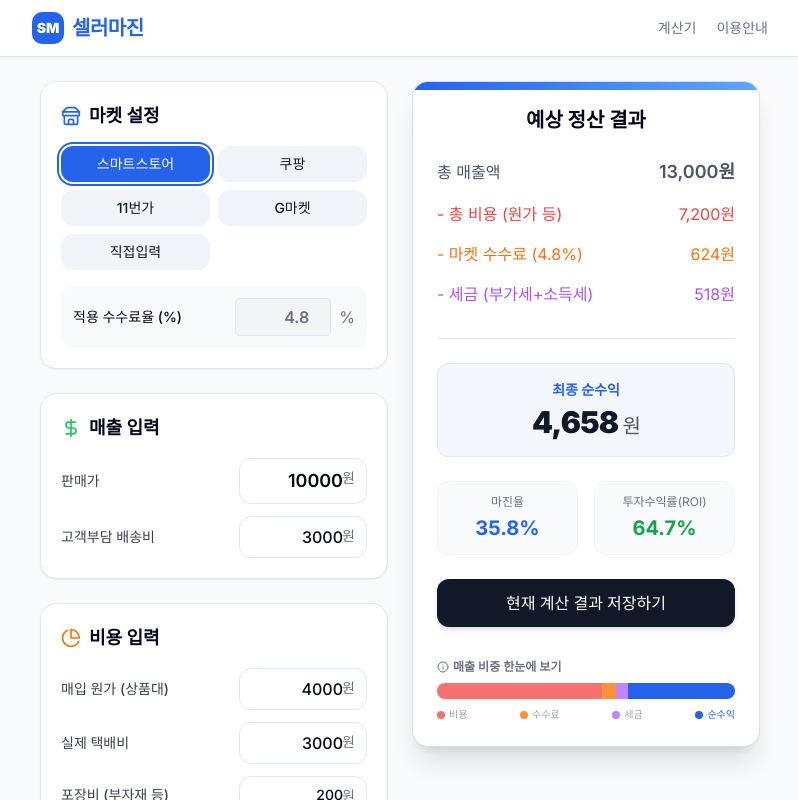
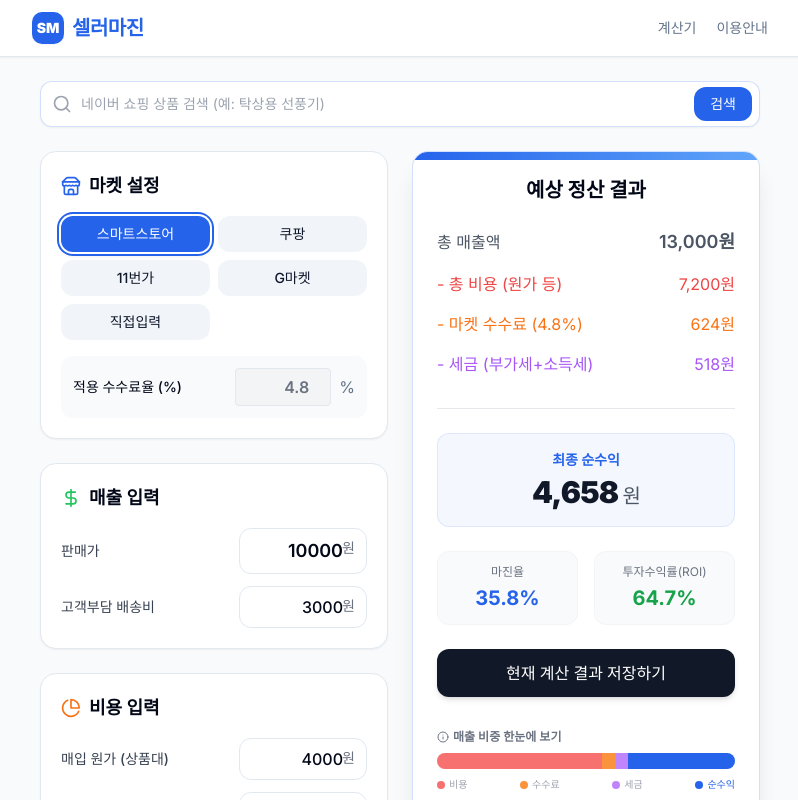
Before and after one commit to hoonzzz/seller-calc, a Next.js app: page / in a window 1280 px wide. Shown: the top 800 px of the page, without its empty margins (240-1038 px from the left). Built offline with nearby package versions, Linux system fonts and the light colour scheme.

Commit message:
feat: 네이버 쇼핑 상품 검색 및 자동 입력 기능 추가

```diff
--- /dev/null
+++ b/src/app/api/search/route.ts
@@ -0,0 +1,71 @@
+import { NextResponse } from "next/server";
+
+export async function GET(request: Request) {
+  const { searchParams } = new URL(request.url);
+  const query = searchParams.get("q");
+
+  if (!query) {
+    return NextResponse.json({ error: "Query is required" }, { status: 400 });
+  }
+
+  const clientId = process.env.NAVER_CLIENT_ID;
+  const clientSecret = process.env.NAVER_CLIENT_SECRET;
+
+  // API 키가 없으면 프론트엔드 테스트용으로 가짜(Dummy) 데이터를 내려줍니다.
+  if (!clientId || !clientSecret) {
+    console.log("⚠️ 네이버 API 키가 없습니다. 더미 데이터를 반환합니다.");
+    return NextResponse.json({
+      items: [
+        {
+          title: `<b>${query}</b> (인기상품)`,
+          link: "https://shopping.naver.com",
+          image: "https://via.placeholder.com/150?text=Product",
+          lprice: "24900",
+          hprice: "",
+          mallName: "스마트스토어",
+          productId: "dummy-1"
+        },
+        {
+          title: `[로켓] <b>${query}</b> 가성비 끝판왕`,
+          link: "https://shopping.naver.com",
+          image: "https://via.placeholder.com/150?text=Product",
+          lprice: "18900",
+          hprice: "",
+          mallName: "쿠팡",
+          productId: "dummy-2"
+        },
+        {
+          title: `도매 <b>${query}</b> 대량구매`,
+          link: "https://shopping.naver.com",
+          image: "https://via.placeholder.com/150?text=Product",
+          lprice: "12500",
+          hprice: "",
+          mallName: "도매꾹",
+          productId: "dummy-3"
+        }
+      ]
+    });
+  }
+
+  try {
+    const api_url = `https://openapi.naver.com/v1/search/shop.json?query=${encodeURIComponent(query)}&display=10`;
+
+    const response = await fetch(api_url, {
+      method: "GET",
+      headers: {
+        "X-Naver-Client-Id": clientId,
+        "X-Naver-Client-Secret": clientSecret,
+      },
+    });
+
+    if (!response.ok) {
+      throw new Error(`Naver API responded with status: ${response.status}`);
+    }
+
+    const data = await response.json();
+    return NextResponse.json(data);
+  } catch (error) {
+    console.error("Naver Search API Error:", error);
+    return NextResponse.json({ error: "Failed to fetch data" }, { status: 500 });
+  }
+}
--- a/src/app/page.tsx
+++ b/src/app/page.tsx
@@ -2,6 +2,7 @@
 
 import { useState, useEffect } from "react";
 import { Calculator, Store, DollarSign, PieChart, Info, RefreshCcw } from "lucide-react";
+import SearchBar from "@/components/SearchBar";
 
 import { calculateMargin, TaxType } from "@/lib/calculator";
 
@@ -36,6 +37,7 @@ export default function Home() {
   const [customFee, setCustomFee] = useState<number>(4.8);
 
   const [price, setPrice] = useState<number>(10000); // 판매가
+  const [productName, setProductName] = useState<string>(""); // 상품명
   const [shippingCustomer, setShippingCustomer] = useState<number>(3000); // 고객부담 배송비
 
   const [cost, setCost] = useState<number>(4000); // 매입원가
@@ -150,10 +152,24 @@ export default function Home() {
     setHistory(prev => prev.filter(item => item.id !== id));
   };
 
+  const handleSelectProduct = (name: string, selectedPrice: number) => {
+    setProductName(name);
+    setPrice(selectedPrice);
+  };
+
   if (!mounted) return <div className="animate-pulse h-screen bg-gray-100 rounded-xl" />;
 
   return (
-    <div className="space-y-8 animate-in fade-in duration-500">
+    <div className="space-y-6 animate-in fade-in duration-500">
+      <SearchBar onSelectProduct={handleSelectProduct} />
+
+      {productName && (
+        <div className="bg-primary/5 border border-primary/20 text-primary p-3 rounded-lg text-sm font-medium flex items-center justify-between mb-2">
+          <span>선택된 상품: {productName}</span>
+          <button onClick={() => setProductName("")} className="text-gray-400 hover:text-red-500">✕</button>
+        </div>
+      )}
+
       <div className="flex flex-col md:flex-row gap-6">
 
         {/* 왼쪽: 입력 폼 */}
--- /dev/null
+++ b/src/components/SearchBar.tsx
@@ -0,0 +1,123 @@
+"use client";
+
+import { useState } from "react";
+import { Search, Loader2 } from "lucide-react";
+
+export interface SearchResult {
+  title: string;
+  link: string;
+  image: string;
+  lprice: string;
+  hprice: string;
+  mallName: string;
+  productId: string;
+}
+
+interface SearchBarProps {
+  onSelectProduct: (productName: string, price: number) => void;
+}
+
+export default function SearchBar({ onSelectProduct }: SearchBarProps) {
+  const [query, setQuery] = useState("");
+  const [results, setResults] = useState<SearchResult[]>([]);
+  const [isSearching, setIsSearching] = useState(false);
+  const [isOpen, setIsOpen] = useState(false);
+
+  const handleSearch = async (e: React.FormEvent) => {
+    e.preventDefault();
+    if (!query.trim()) return;
+
+    setIsSearching(true);
+    setIsOpen(true);
+
+    try {
+      const res = await fetch(`/api/search?q=${encodeURIComponent(query)}`);
+      const data = await res.json();
+
+      if (data.items) {
+        setResults(data.items);
+      } else {
+        setResults([]);
+      }
+    } catch (error) {
+      console.error("Search failed:", error);
+      setResults([]);
+    } finally {
+      setIsSearching(false);
+    }
+  };
+
+  const handleSelect = (item: SearchResult) => {
+    // 네이버 API의 제목에는 <b> 태그가 포함되어 있을 수 있음
+    const cleanTitle = item.title.replace(/<[^>]+>/g, "");
+    onSelectProduct(cleanTitle, parseInt(item.lprice, 10));
+    setIsOpen(false);
+  };
+
+  return (
+    <div className="relative z-20 w-full mb-6">
+      <form onSubmit={handleSearch} className="relative">
+        <input
+          type="text"
+          value={query}
+          onChange={(e) => setQuery(e.target.value)}
+          placeholder="네이버 쇼핑 상품 검색 (예: 탁상용 선풍기)"
+          className="w-full pl-10 pr-4 py-3 rounded-xl border border-primary/20 bg-white shadow-sm focus:outline-none focus:ring-2 focus:ring-primary focus:border-transparent text-sm transition-all"
+        />
+        <div className="absolute inset-y-0 left-0 pl-3 flex items-center pointer-events-none">
+          <Search className="h-5 w-5 text-gray-400" />
+        </div>
+        <button
+          type="submit"
+          disabled={isSearching}
+          className="absolute inset-y-0 right-2 top-1.5 bottom-1.5 px-4 bg-primary text-white text-sm font-medium rounded-lg hover:bg-primary/90 transition-colors disabled:opacity-50"
+        >
+          {isSearching ? <Loader2 className="w-4 h-4 animate-spin" /> : "검색"}
+        </button>
+      </form>
+
+      {isOpen && (
+        <div className="absolute top-full mt-2 w-full bg-white rounded-xl shadow-xl border border-gray-100 max-h-[400px] overflow-y-auto">
+          {isSearching ? (
+            <div className="p-8 text-center text-gray-500 flex flex-col items-center">
+              <Loader2 className="w-6 h-6 animate-spin mb-2" />
+              <span>상품을 찾고 있습니다...</span>
+            </div>
+          ) : results.length > 0 ? (
+            <div className="p-2">
+              <div className="text-xs font-semibold text-gray-400 mb-2 px-2">검색 결과 (클릭하여 판매가 자동 입력)</div>
+              {results.map((item) => (
+                <button
+                  key={item.productId}
+                  onClick={() => handleSelect(item)}
+                  className="w-full flex items-center gap-3 p-2 hover:bg-gray-50 rounded-lg transition-colors text-left"
+                >
+                  {item.image && (
+                    <img src={item.image} alt="thumbnail" className="w-12 h-12 rounded object-cover border border-gray-100" />
+                  )}
+                  <div className="flex-1 overflow-hidden">
+                    <div className="text-sm font-medium text-gray-900 truncate" dangerouslySetInnerHTML={{ __html: item.title }} />
+                    <div className="text-xs text-gray-500 mt-0.5">{item.mallName}</div>
+                  </div>
+                  <div className="font-bold text-primary whitespace-nowrap">
+                    {parseInt(item.lprice).toLocaleString()}원
+                  </div>
+                </button>
+              ))}
+            </div>
+          ) : (
+            <div className="p-8 text-center text-gray-500">
+              검색 결과가 없습니다.
+            </div>
+          )}
+
+          <div className="p-2 border-t border-gray-100 bg-gray-50 flex justify-end rounded-b-xl">
+            <button onClick={() => setIsOpen(false)} className="text-xs text-gray-500 hover:text-gray-900">
+              닫기
+            </button>
+          </div>
+        </div>
+      )}
+    </div>
+  );
+}
```
